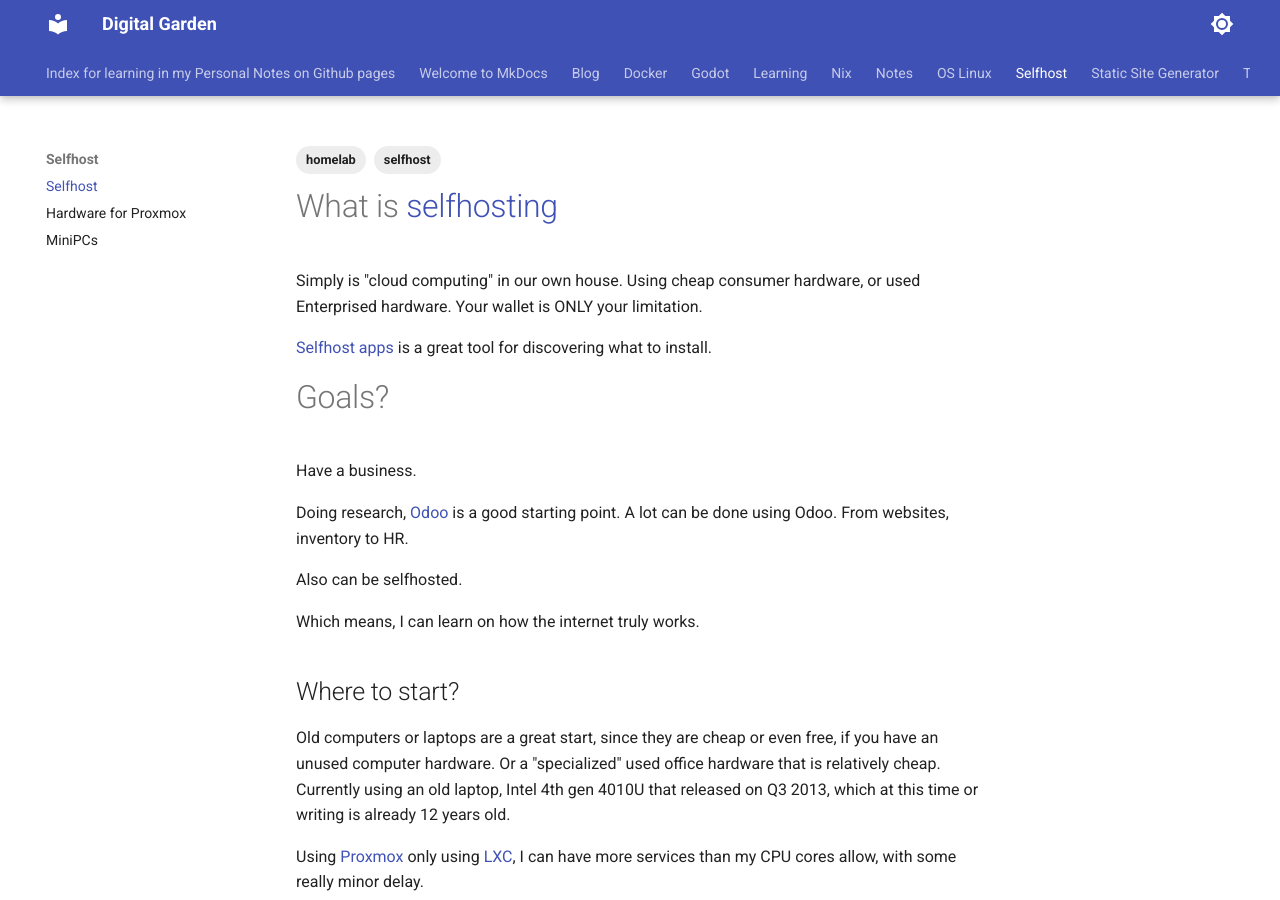
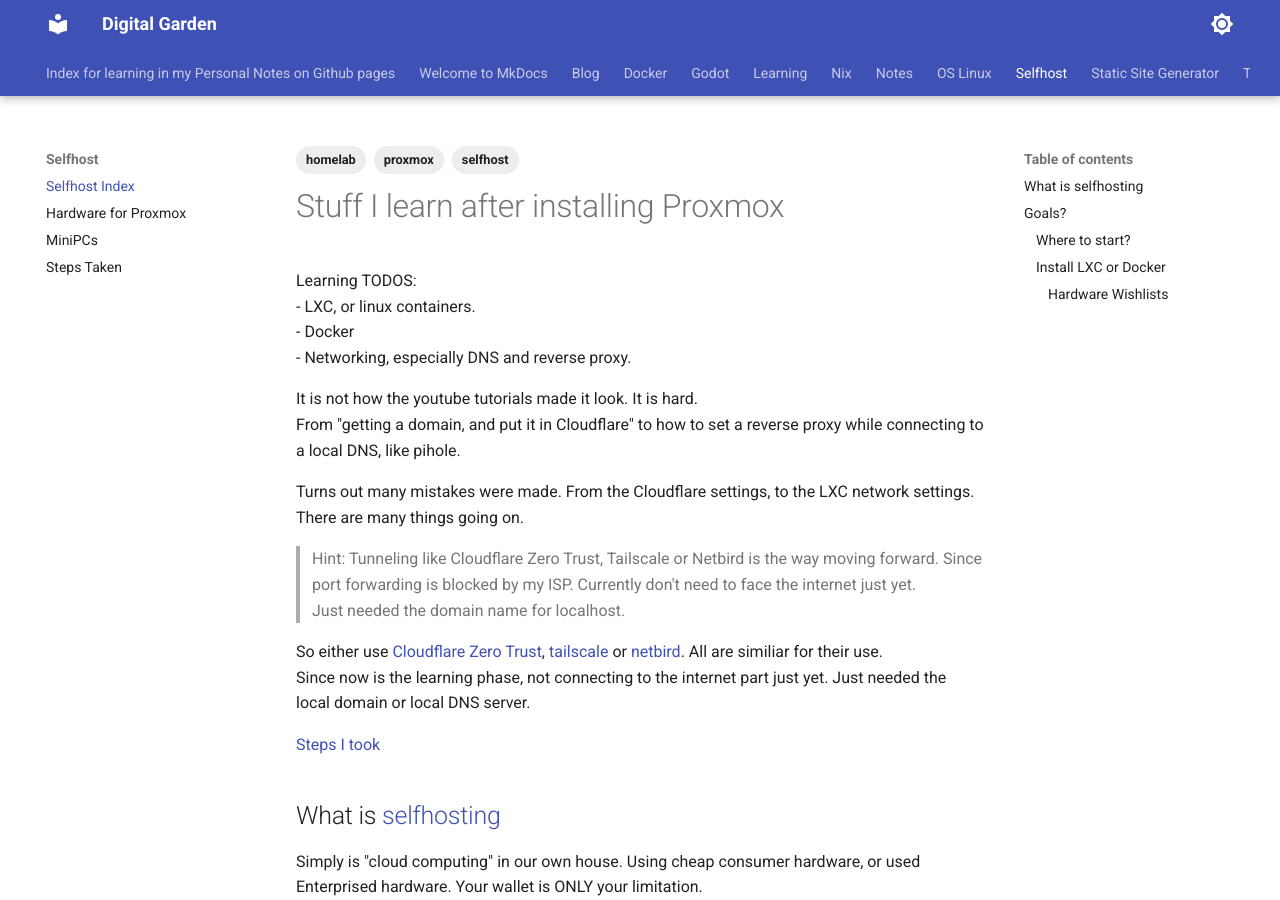
Before and after one commit to jnkk/mkdocs, an MkDocs documentation site: the page built from docs/Selfhost/Selfhost.md, in a window 1280 px wide and 900 px high. Built offline with MkDocs 1.6.1 and Material for MkDocs 9.7.7, drawn with Linux system fonts in a browser that asks for light colours.

Commit message:
learning, steps taken

```diff
--- a/docs/Selfhost/Selfhost.md
+++ b/docs/Selfhost/Selfhost.md
@@ -1,17 +1,40 @@
 ---
-title: Selfhost
+title: Selfhost Index
 tags:
   - selfhost
   - homelab
+  - proxmox
 ---
 
-# What is [selfhosting](https://www.reddit.com/r/selfhosted/)
+# Stuff I learn after installing Proxmox
+
+Learning TODOS:
+- LXC, or linux containers.
+- Docker
+- Networking, especially DNS and reverse proxy.
+
+It is not how the youtube tutorials made it look. It is hard.
+From "getting a domain, and put it in Cloudflare" to how to set a reverse proxy while connecting to a local DNS, like pihole.
+
+Turns out many mistakes were made.
+From the Cloudflare settings, to the LXC network settings. There are many things going on.
+> Hint: Tunneling like Cloudflare Zero Trust, Tailscale or Netbird is the way moving forward. Since port forwarding is blocked by my ISP.
+Currently don't need to face the internet just yet.
+Just needed the domain name for localhost.
+
+So either use [Cloudflare Zero Trust](https://www.cloudflare.com/zero-trust/products/access/), [tailscale](https://tailscale.com/) or [netbird](https://netbird.io/). All are similiar for their use.
+Since now is the learning phase, not connecting to the internet part just yet.
+Just needed the local domain or local DNS server.
+
+[Steps I took](./steps.md)
+
+## What is [selfhosting](https://www.reddit.com/r/selfhosted/)
 
 Simply is "cloud computing" in our own house. Using cheap consumer hardware, or used Enterprised hardware. Your wallet is ONLY your limitation.
 
 [Selfhost apps](https://selfh.st/apps/) is a great tool for discovering what to install.
 
-# Goals?
+## Goals?
 
 Have a business.
 
@@ -23,7 +46,7 @@ Also can be selfhosted.
 
 Which means, I can learn on how the internet truly works.
 
-## Where to start?
+### Where to start?
 
 Old computers or laptops are a great start, since they are cheap or even free, if you have an unused computer hardware.
 Or a "specialized" used office hardware that is relatively cheap.
@@ -31,7 +54,7 @@ Currently using an old laptop, Intel 4th gen 4010U that released on Q3 2013, whi
 
 Using [Proxmox](https://www.proxmox.com) only using [LXC](https://en.wikipedia.org/wiki/LXC), I can have more services than my CPU cores allow, with some really minor delay.
 
-## Install LXC or Docker
+### Install LXC or Docker
 
 Right now it is easier to use Proxmox helper scripts to install everything.
 I am learning on how docker works.
@@ -40,6 +63,6 @@ By seeing a lot of Youtube videos, made it look easy. Until I tried it.
 The difficult are storage and databases.
 
 
-### Hardware Wishlists
+#### Hardware Wishlists
 
 [Hardware](./hardware.md)
```
Also changed, not shown: docs/Selfhost/steps.md (added, +21 -0 lines).
